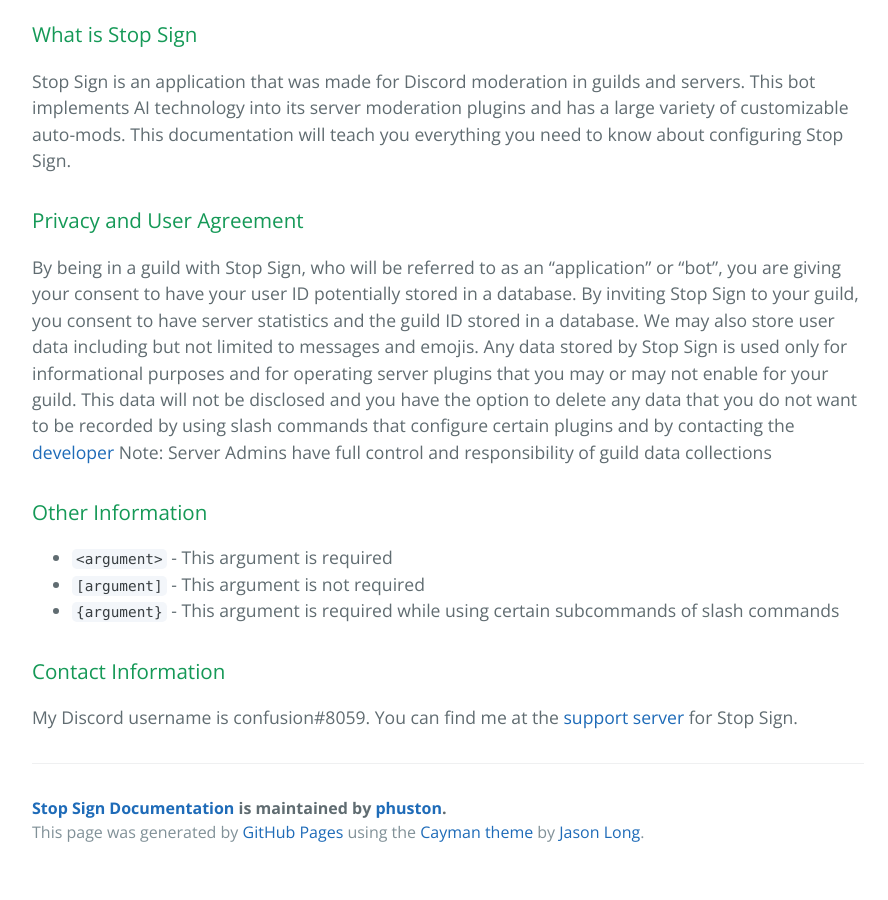
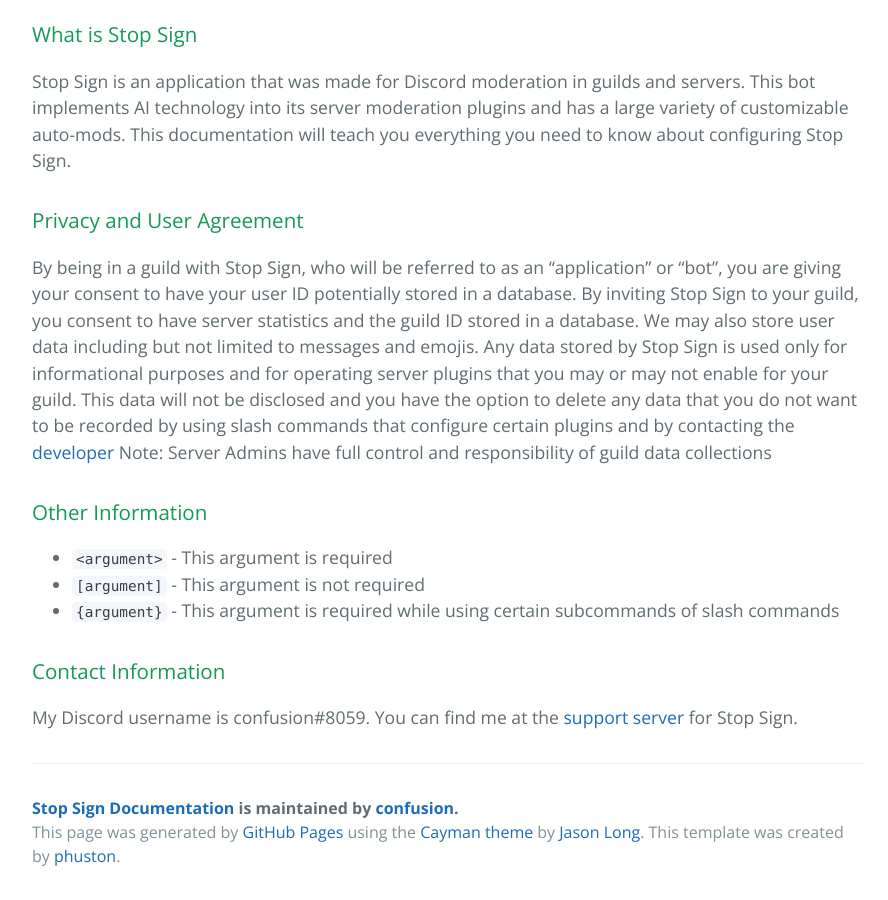
Before and after one commit to confusion0/stop-sign-bot-slash-commands, a Jekyll site: the page built from introduction.md, in a window 1280 px wide and 900 px high, scrolled down 675 px. Shown: the whole window, without its empty margins (192-1080 px from the left). Built offline with Jekyll 4.4.1, drawn with Linux system fonts in a browser that asks for light colours; before the commit the page ends 1551 px from its top, so only the background shows below that.

Commit message:
Update template.html

```diff
--- a/_layouts/template.html
+++ b/_layouts/template.html
@@ -23,9 +23,9 @@
       {{ content }}
 
       <footer class="site-footer">
-        <span class="site-footer-owner"><a href="https://github.com/confusion0/stop-sign-bot-slash-commands">Stop Sign Documentation</a> is maintained by <a href="https://github.com/confusion0">phuston</a>.</span>
+        <span class="site-footer-owner"><a href="https://github.com/confusion0/stop-sign-bot-slash-commands">Stop Sign Documentation</a> is maintained by <a href="https://github.com/confusion0">confusion</a>.</span>
 
-        <span class="site-footer-credits">This page was generated by <a href="https://pages.github.com">GitHub Pages</a> using the <a href="https://github.com/jasonlong/cayman-theme">Cayman theme</a> by <a href="https://twitter.com/jasonlong">Jason Long</a>.</span>
+        <span class="site-footer-credits">This page was generated by <a href="https://pages.github.com">GitHub Pages</a> using the <a href="https://github.com/jasonlong/cayman-theme">Cayman theme</a> by <a href="https://twitter.com/jasonlong">Jason Long</a>. This template was created by <a href="https://github.com/phuston">phuston</a>.</span>
       </footer>
 
     </section>
```
